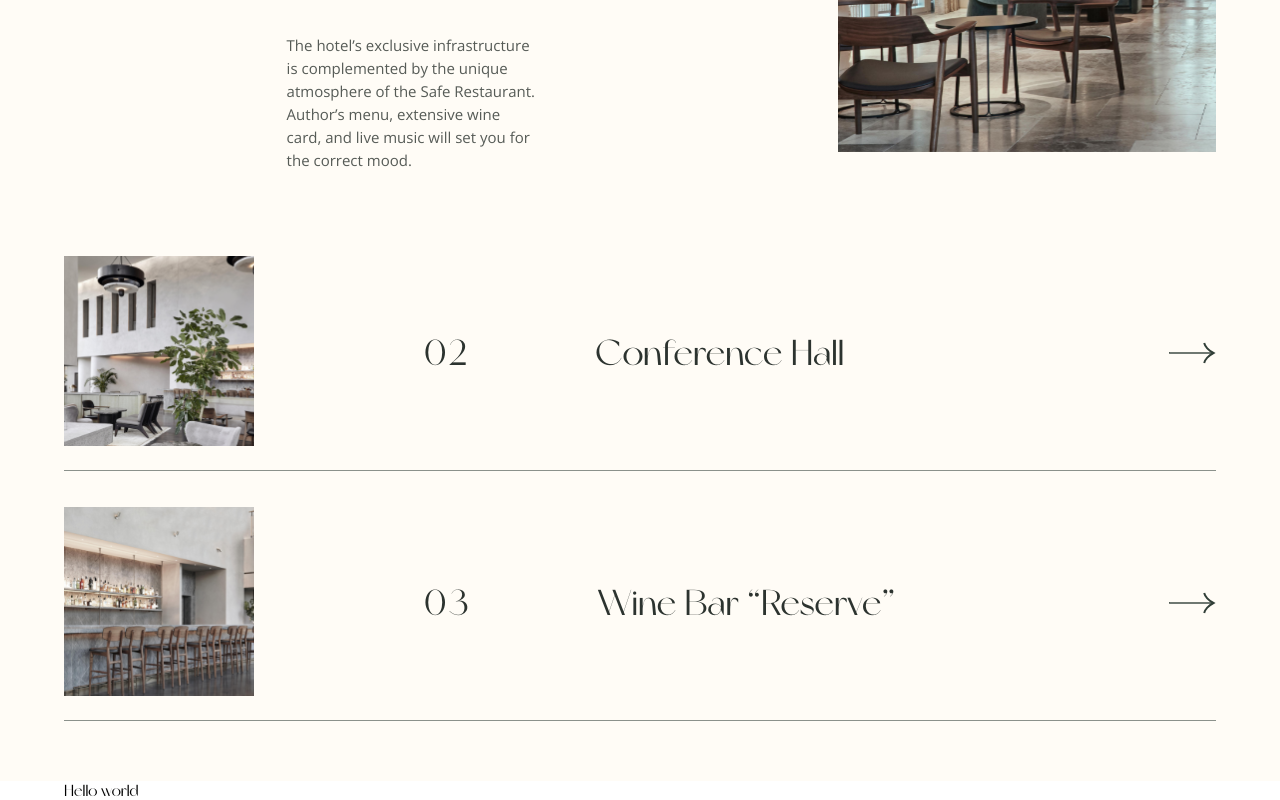
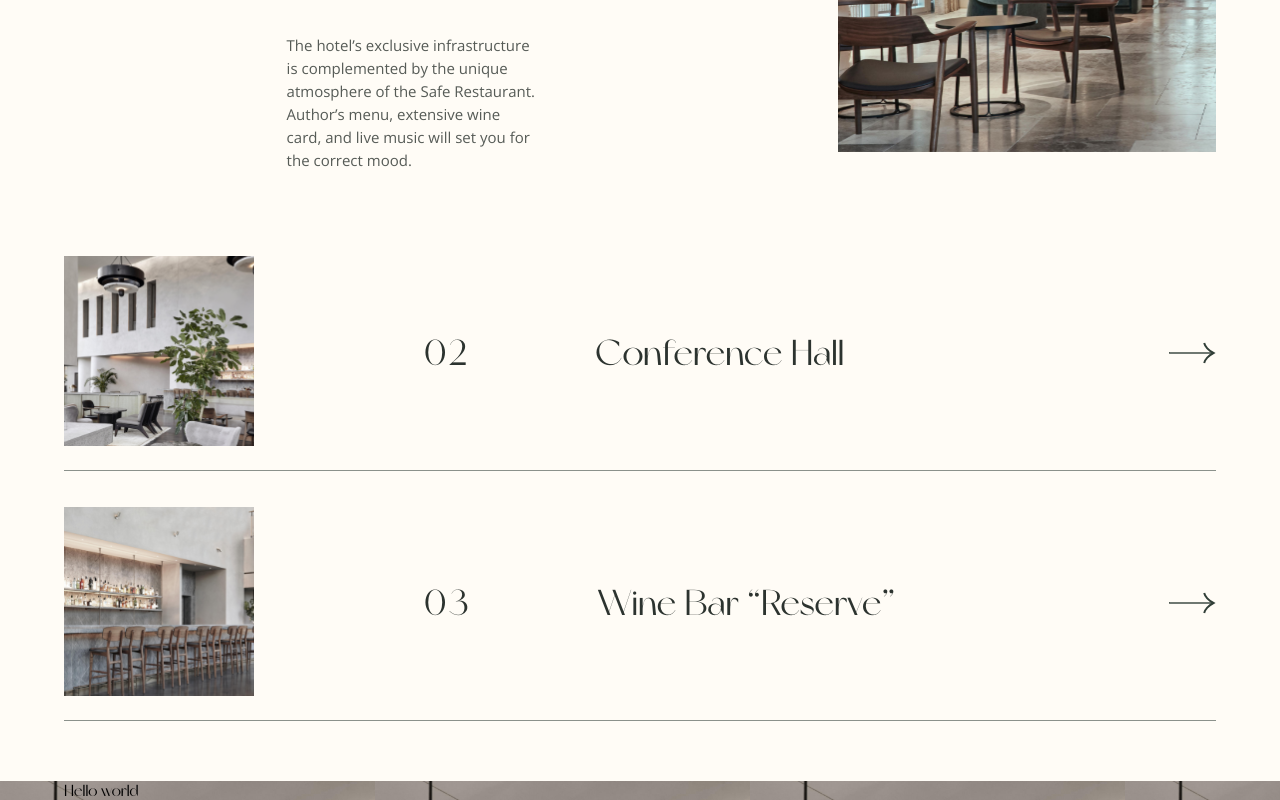
Before and after one commit to gift56/Fullstack-HotelWebsite, a React (Create React App) app: page / in a window 1280 px wide. Shown: the part 3782-4582 px from the top of the page. Built offline with nearby package versions, Linux system fonts and the light colour scheme.

Commit message:
it worked

```diff
--- a/src/components/BestApartment.jsx
+++ b/src/components/BestApartment.jsx
@@ -9,14 +9,9 @@ import {
 import { Container } from "../styles/container.styled";
 
 const BestApartment = () => {
-  const Bg = [
-    {
-      deskImg: DesktopBg,
-      mobileImg: MobileBg,
-    },
-  ];
+  const Bg = [DesktopBg, MobileBg];
   return (
-    <BestApartmentCon>
+    <BestApartmentCon bg={Bg}>
       <Container>
         <BestApartmentArea>
           <BestApartmentTexts>Hello world</BestApartmentTexts>
--- a/src/styles/bestApartment.styled.js
+++ b/src/styles/bestApartment.styled.js
@@ -1,6 +1,8 @@
 import styled from "styled-components";
 
-export const BestApartmentCon = styled.section``;
+export const BestApartmentCon = styled.section`
+  background-image: url(${({ bg }) => bg[1]});
+`;
 
 export const BestApartmentArea = styled.div``;
 
```
